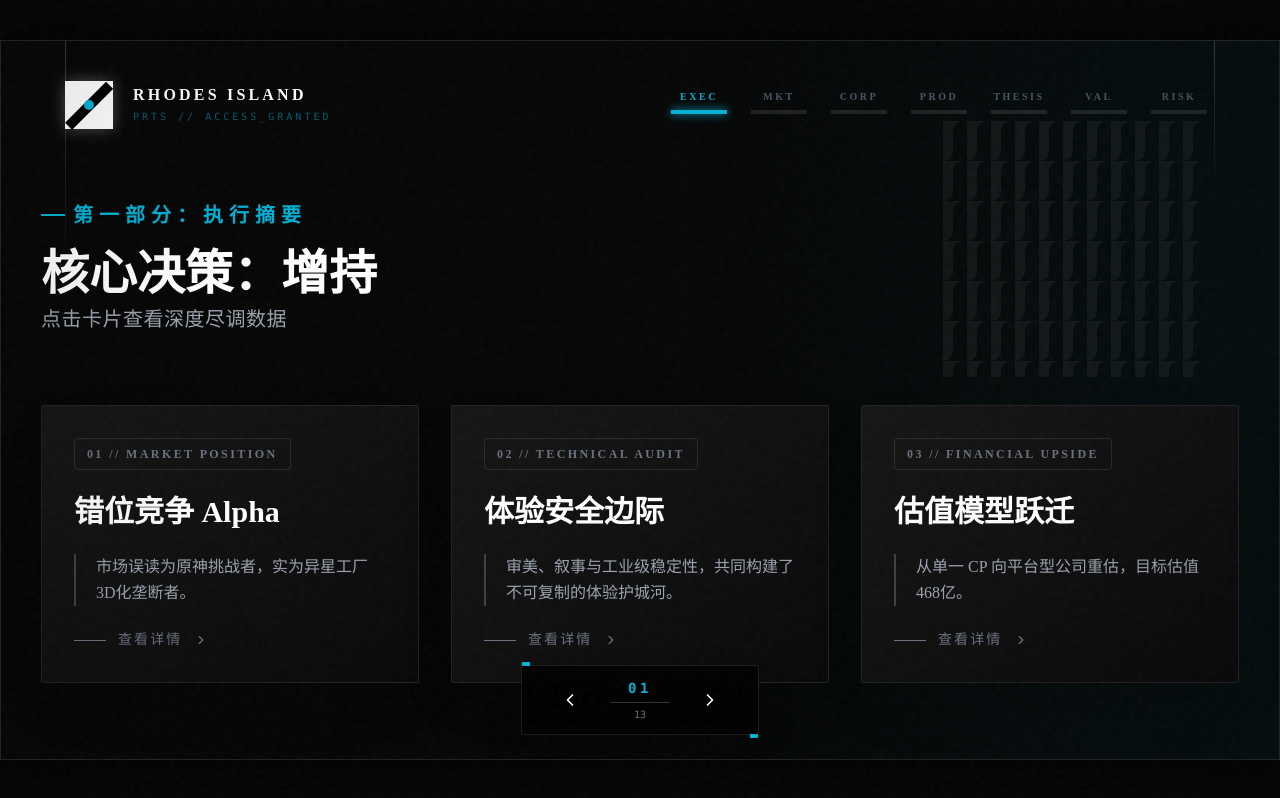
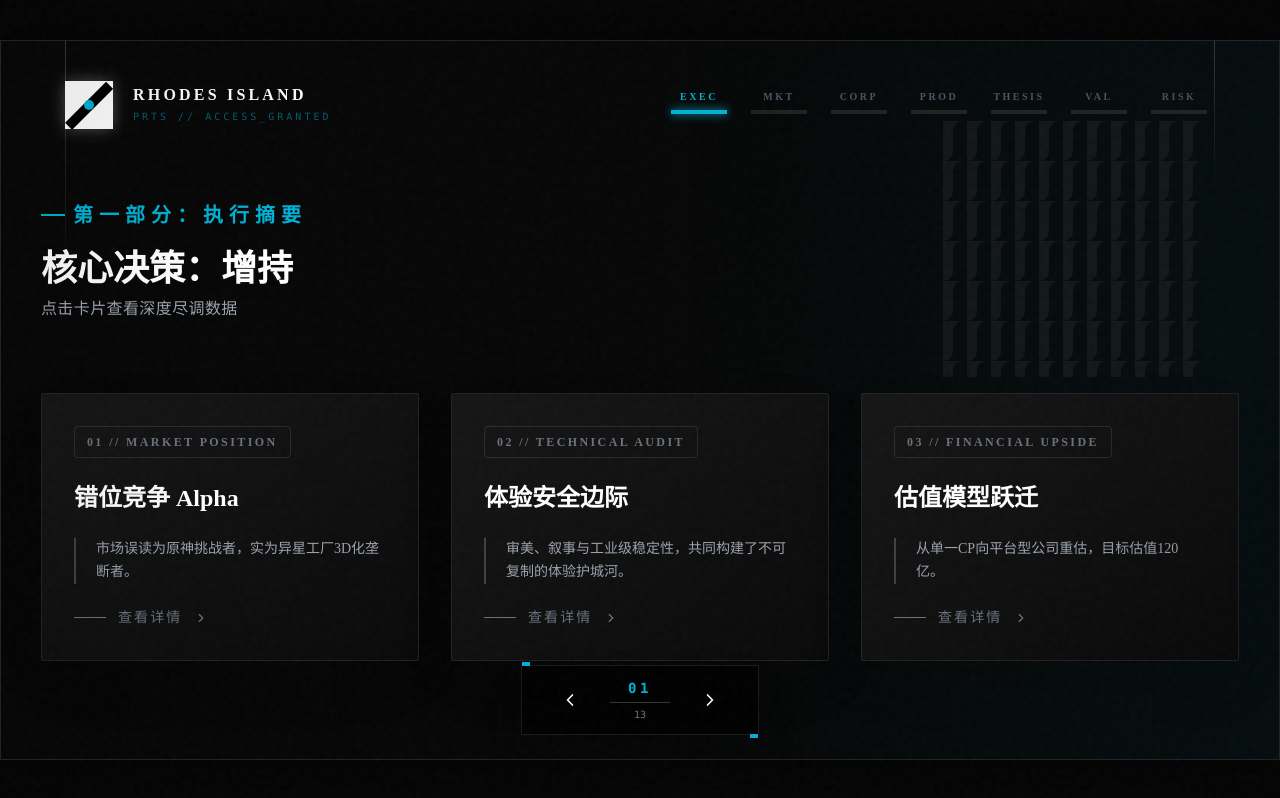
Before and after one commit to xli2333/EndfieldsAnalysis, a React (Vite) app: page / in a window 1280 px wide. Both pictures are taken after a click on the button 710 px from the left and 700 px from the top of the page. Built offline with nearby package versions, Linux system fonts and the light colour scheme.

Commit message:
refactor: adjust font size and remove titles in exec summary cards

```diff
--- a/components/ChartLayout.tsx
+++ b/components/ChartLayout.tsx
@@ -62,12 +62,12 @@ const ChartLayout: React.FC<ChartLayoutProps> = ({ data }) => {
                         <div className="w-6 h-[2px] bg-ark-cyan"></div>
                         {data.section}
                      </div>
-                     <h2 className="text-4xl lg:text-5xl font-bold text-white leading-tight mb-3 font-sans">{data.title}</h2>
-                     <p className="text-gray-400 font-light tracking-wide text-xl">{data.subTitle}</p>
+                     <h2 className={`${data.id === 1 ? 'text-3xl lg:text-4xl' : 'text-4xl lg:text-5xl'} font-bold text-white leading-tight mb-3 font-sans`}>{data.title}</h2>
+                     <p className={`text-gray-400 font-light tracking-wide ${data.id === 1 ? 'text-base' : 'text-xl'}`}>{data.subTitle}</p>
                  </motion.div>
 
                  <div className="flex-grow max-h-[60vh]">
-                     {renderChart(chart)}
+                     {renderChart(chart, data.id)}
                  </div>
              </div>
           </section>
@@ -498,7 +498,7 @@ const ChartLayout: React.FC<ChartLayoutProps> = ({ data }) => {
   );
 };
 
-const renderChart = (config: ChartConfig) => {
+const renderChart = (config: ChartConfig, pageId?: number) => {
     switch (config.type) {
         case 'RADAR': return <RadarChart config={config} />;
         case 'BAR_HORIZONTAL': return <BarChartHorizontal config={config} />;
@@ -507,7 +507,7 @@ const renderChart = (config: ChartConfig) => {
         case 'FINANCIAL_TABLE': return <FinancialTable config={config} />;
         case 'RISK_MATRIX': return <RiskMatrix config={config} />;
         case 'DIAGRAM': return <SchematicDiagram config={config} />;
-        case 'CARDS_EXPANDABLE': return <ExpandableCards config={config} />;
+        case 'CARDS_EXPANDABLE': return <ExpandableCards config={config} pageId={pageId} />;
         case 'INDUSTRY_EVOLUTION': return <IndustryEvolutionChart config={config} />;
         case 'PIE': return <PieChart config={config} />;
         case 'QUAD_GRID': return <QuadGrid config={config} />;
@@ -719,8 +719,9 @@ const IndustryEvolutionChart: React.FC<{ config: ChartConfig }> = ({ config }) =
     );
 };
 
-const ExpandableCards: React.FC<{ config: ChartConfig }> = ({ config }) => {
+const ExpandableCards: React.FC<{ config: ChartConfig; pageId?: number }> = ({ config, pageId }) => {
     const [activeIndex, setActiveIndex] = useState<number | null>(null);
+    const isExecPage = pageId === 1;
 
     return (
         <div className="w-full h-full flex gap-8 items-stretch justify-center relative px-2 py-4">
@@ -765,17 +766,23 @@ const ExpandableCards: React.FC<{ config: ChartConfig }> = ({ config }) => {
                             {/* Title */}
                             <motion.h3
                                 layout="position"
-                                className={`font-bold text-white mb-6 leading-none transition-all duration-500 ${isActive ? 'text-3xl lg:text-4xl' : 'text-2xl lg:text-3xl'}`}
+                                className={`font-bold text-white mb-6 leading-none transition-all duration-500 ${
+                                    isActive
+                                        ? (isExecPage ? 'text-2xl lg:text-3xl' : 'text-3xl lg:text-4xl')
+                                        : (isExecPage ? 'text-xl lg:text-2xl' : 'text-2xl lg:text-3xl')
+                                }`}
                             >
                                 {item.label}
                             </motion.h3>
 
-                            {/* Summary Text - Fade out when active to make room, or keep if layout permits.
-                                Strategy: Keep it but distinct style.
-                            */}
+                            {/* Summary Text */}
                             <motion.div
                                 layout="position"
-                                className={`text-gray-400 font-light leading-relaxed border-l-2 border-white/20 pl-5 mb-6 transition-all duration-500 ${isActive ? 'text-lg opacity-80' : 'text-base opacity-100'}`}
+                                className={`text-gray-400 font-light leading-relaxed border-l-2 border-white/20 pl-5 mb-6 transition-all duration-500 ${
+                                    isActive
+                                        ? (isExecPage ? 'text-base opacity-80' : 'text-lg opacity-80')
+                                        : (isExecPage ? 'text-sm opacity-100' : 'text-base opacity-100')
+                                }`}
                             >
                                 {item.details}
                             </motion.div>
@@ -790,8 +797,11 @@ const ExpandableCards: React.FC<{ config: ChartConfig }> = ({ config }) => {
                                         transition={{ delay: 0.2, duration: 0.5 }}
                                         className="mt-6 pt-8 border-t border-white/10 flex-grow overflow-y-auto pr-4 custom-scrollbar"
                                     >
-                                        <h4 className="text-2xl font-bold text-ark-cyan mb-6 tracking-wide">{item.expandedContent.title}</h4>
-                                        <p className="text-xl text-gray-200 mb-8 leading-relaxed">
+                                        {/* Expanded Content Title */}
+                                        {!isExecPage && (
+                                            <h4 className={`${isExecPage ? 'text-xl' : 'text-2xl'} font-bold text-white mb-6 tracking-wide`}>{item.expandedContent.title}</h4>
+                                        )}
+                                        <p className={`${isExecPage ? 'text-base' : 'text-xl'} text-gray-200 mb-8 leading-relaxed`}>
                                             {item.expandedContent.description}
                                         </p>
 
@@ -801,7 +811,7 @@ const ExpandableCards: React.FC<{ config: ChartConfig }> = ({ config }) => {
                                                 {item.expandedContent.dataPoints.map((dp, i) => (
                                                     <div key={i} className="bg-white/5 p-4 rounded border-l-2 border-ark-cyan">
                                                         <div className="text-xs text-gray-400 uppercase mb-2 tracking-wider">{dp.label}</div>
-                                                        <div className="text-xl lg:text-3xl font-bold text-white font-mono">{dp.value}</div>
+                                                        <div className={`${isExecPage ? 'text-lg lg:text-2xl' : 'text-xl lg:text-3xl'} font-bold text-white font-mono`}>{dp.value}</div>
                                                     </div>
                                                 ))}
                                             </div>
@@ -810,7 +820,7 @@ const ExpandableCards: React.FC<{ config: ChartConfig }> = ({ config }) => {
                                         {/* Detailed Bullets */}
                                         <ul className="space-y-4">
                                             {item.expandedContent.bullets.map((bullet, i) => (
-                                                <li key={i} className="flex gap-4 text-base lg:text-lg text-gray-300 items-start">
+                                                <li key={i} className={`flex gap-4 ${isExecPage ? 'text-sm lg:text-base' : 'text-base lg:text-lg'} text-gray-300 items-start`}>
                                                     <div className="w-1.5 h-1.5 bg-ark-cyan mt-2.5 rounded-full flex-shrink-0 shadow-[0_0_8px_#00b2d6]"></div>
                                                     <span className="leading-relaxed">{bullet}</span>
                                                 </li>
--- a/constants.ts
+++ b/constants.ts
@@ -85,20 +85,20 @@ export const REPORT_PAGES: PageData[] = [
             label: '估值模型跃迁',
             group: 'FINANCIAL UPSIDE',
             iconName: 'TrendingUp',
-            details: '从单一 CP 向平台型公司重估，目标估值 468亿。',
+            details: '从单一CP向平台型公司重估，目标估值120亿。',
             color: '#f59e0b',
             expandedContent: {
-              title: '估值逻辑：SOTP 分部加总',
-              description: '考虑到《终末地》具备的平台化特征（UGC 蓝图分享、多端互通），我们认为其应享受科技平台型公司的估值溢价，而非传统游戏公司的10-15倍市盈率。',
+              title: '估值逻辑',
+              description: '虽然二游行业面临着整体的β风险，但《终末地》具备的平台化特征（UGC 蓝图分享、多端互通），应享受一定的抗风险乐观预期。我认为给予3倍P/S是一个比较安全的估值。',
               bullets: [
-                '存量业务：明日方舟2D本传提供稳定的15亿+年净利，作为现金奶牛。',
-                '增量业务：终末地2026年预计贡献23.4亿净利，给予20倍市盈率。',
-                '对比案例：参照EA私有化交易(12.8倍 EBITDA)及Shift Up上市表现。'
+                '存量业务：明日方舟2D本传提供稳定的20亿+年应收，作为现金奶牛。',
+                '增量业务：终末地2026年预计贡献20亿营收，整体给予3倍P/S。',
+                '对比案例：参照腾讯收购库洛游戏（大概在4倍P/S）作为参考系。'
               ],
               dataPoints: [
-                { label: '2026E 净利', value: '23.4亿' },
-                { label: '目标 P/E', value: '20x' },
-                { label: '目标市值', value: '468亿' }
+                { label: '2026E 营收', value: '40亿' },
+                { label: '目标 P/S', value: '3x' },
+                { label: '目标市值', value: '120亿' }
               ]
             }
           }
@@ -478,9 +478,9 @@ export const REPORT_PAGES: PageData[] = [
     content: {
       heading: '2026E 营收预测与目标市值 (人民币 亿元)',
       bullets: [
-        '**保守基石**: 我们将存量业务（明日方舟）的预期下调至 **20亿 RMB**，确认其作为现金奶牛而非增长引擎的定位，为新业务提供容错空间。',
-        '**理性增长**: 对于《终末地》，我们将中性预期设定为 **20亿 RMB**。这并非看衰，而是基于二次元游戏赛道整体退火的现实情况，以及源自AIC玩法的高门槛筛选机制——我们不指望它成为大众化的《原神》，但确信它能垄断高净值的“工业党”用户。',
-        '**安全边际**: 尽管库洛游戏的交易对价大约 **4x P/S（预测）**，我们仍坚持 **3x P/S** 的定价。这 1.0x 的折价是对当前行业负β的充分避险。**120亿**不是一个激进的赌注，而是一个在红海中寻找确定性的**防御性报价**'
+        '**保守基石**: 将存量业务（明日方舟）的预期下调至 **20亿 RMB**，确认其作为现金奶牛而非增长引擎的定位，为新业务提供容错空间。',
+        '**理性增长**: 对于《终末地》，我认为可以将中性预期设定为 **20亿 RMB**。这并非看衰，而是基于二次元游戏赛道整体退火的现实情况，以及源自AIC玩法的高门槛筛选机制——不指望它成为大众化的《原神》，但确信它能垄断高净值的“工业党”用户。',
+        '**安全边际**: 尽管库洛游戏的交易对价大约 **4x P/S（预测）**，我仍认为 **3x P/S** 是一个比较安全的定价。这 1.0x 的折价是对当前行业负β的充分避险。**120亿**不是一个激进的赌注，而是一个在红海中寻找确定性的**防御性报价**'
       ],
       chart: {
         type: 'FINANCIAL_TABLE',
@@ -490,7 +490,7 @@ export const REPORT_PAGES: PageData[] = [
           { label: 'P/S 倍数', value: 2.0, value2: 3.0, value3: 4.0, details: 'x' },
           { label: '目标市值', value: 60, value2: 120, value3: 220, details: '亿 RMB' },
         ],
-        highlight: '尽管竞品对标 4x，我们坚持 **3倍 P/S** 的保守定价，锁定 **120亿 RMB** 的安全边际。'
+        highlight: '尽管竞品对标 4x，坚持 **3倍 P/S** 的保守定价，锁定 **120亿 RMB** 的安全边际。'
       },
 
     }
@@ -515,7 +515,7 @@ export const REPORT_PAGES: PageData[] = [
             bullets: [
               '估值逻辑重塑: 市场不再为梦想买单，只为利润买单。赛道估值中枢下移。',
               '存量博弈: 增量红利消失，每一款新游的成功都意味着另一款旧游的死亡。',
-              '策略: 我们不赌赛道反转，只赌个体穿越。'
+              '策略: 不赌赛道反转，只赌个体穿越。'
             ]
           },
           {
```
